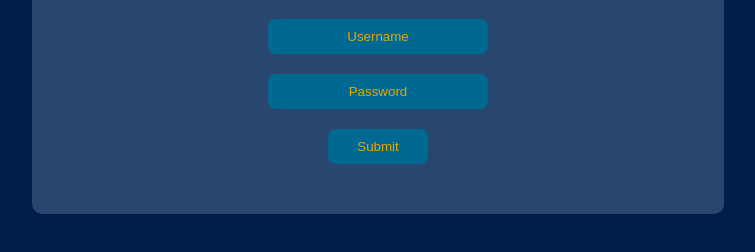
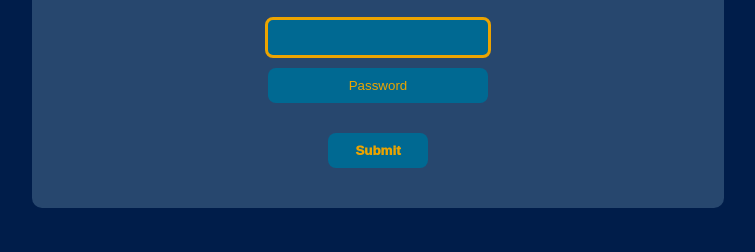
Before and after one commit to armeetj/LoginPage-v1, a plain HTML site: page index.html in a window 1280 px wide. Shown: the part 412-664 px from the top of the page, without its empty margins (262-1017 px from the left). Drawn offline with Linux system fonts and the light colour scheme.

Commit message:
structure and basic css complete, moving onto animations

```diff
--- a/index.html
+++ b/index.html
@@ -9,7 +9,7 @@
         <div class="login">
             <form class="login-form">
                 <h1 class="login-title">Login</h1>
-                <input class="login-username" placeholder="Username" type="text"><br>
+                <input class="login-username" placeholder="Username" type="text" autofocus><br>
                 <input class="login-password" placeholder="Password" type="password"><br>
                 <input class="login-submit" type="submit">
             </form>
--- a/style.css
+++ b/style.css
@@ -14,22 +14,23 @@
 }
 
 .login-title {
+    font-weight: 1000;
     text-align: center;
     text-transform: uppercase;
     letter-spacing: 7px;
     color: #ECA400;
+    margin-bottom: 20px;
 }
 
 .login-username,.login-password,.login-submit{
     width: 200px;
     background-color: #006992;
     color: #ECA400;
-
     border-style: none;
     padding: 10px;
     text-align: center;
     border-radius: 8px;
-    margin-bottom: 20px;
+    margin-bottom: 10px;
 }
 
 .login-username::placeholder,.login-password::placeholder {
@@ -48,9 +49,11 @@
 }
 
 .login-submit {
+    margin-top: 20px;
     width: 100px;
     color: #ECA400;
     outline: none;
+    font-weight: 1000;
 }
 
 .login-submit:hover {
```
